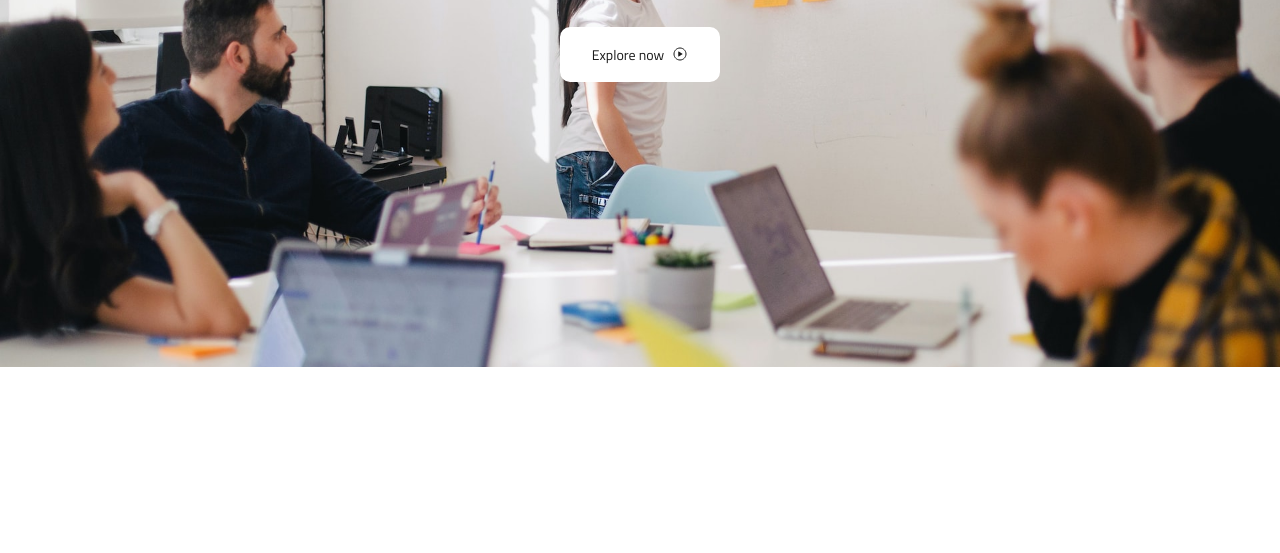
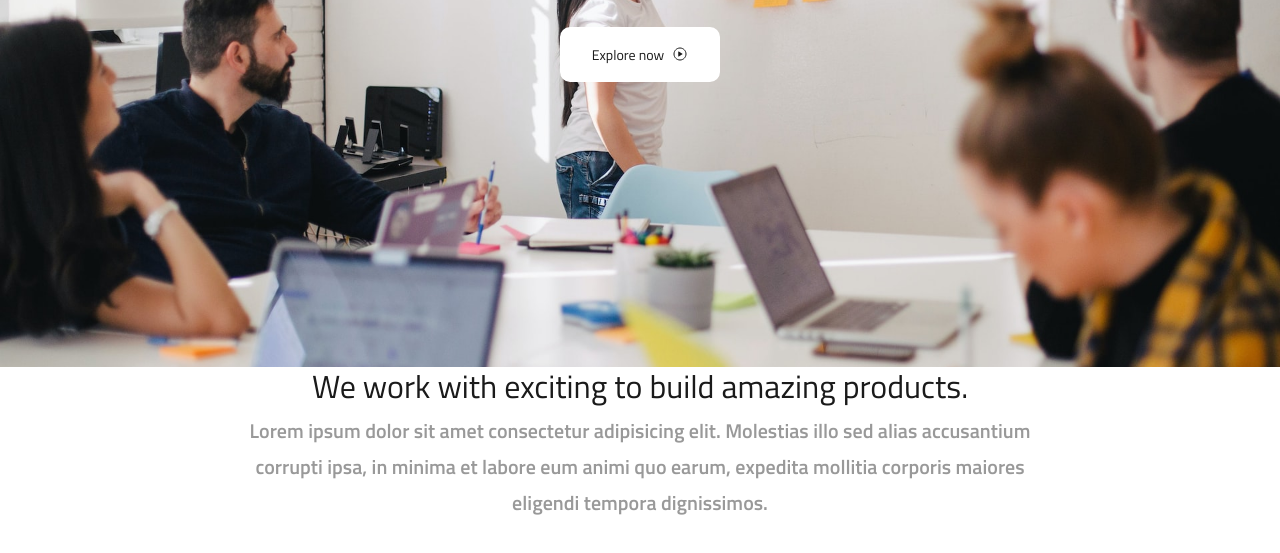
Before and after one commit to ronytacodev/landing-page_Smart_Agency, a plain HTML site: page index.html in a window 1280 px wide. Shown: the part 539-1092 px from the top of the page. Before the commit the page ends 906 px from the top, so only its background shows below. Drawn offline with nearby package versions, Linux system fonts and the light colour scheme.

Commit message:
iniciando la sección PORTFOLIO

```diff
--- a/css/style.css
+++ b/css/style.css
@@ -10,7 +10,7 @@ h1 {
 
 p {
     font-size: 20px;
-    color: #b1a538;
+    color: #999;
     line-height: 1.8;
     margin-bottom: 0;
     font-weight: 600;
--- a/index.html
+++ b/index.html
@@ -20,7 +20,7 @@
 </head>
 
 <body>
-    <!-- SECCION NAVBAR -->
+    <!-- INICIO SECCION NAVBAR -->
     <nav class="navbar navbar-expand-lg">
         <div class="container">
             <a class="navbar-brand" href="#"><img src="./images/logo_smart.png" class="logo-brand" alt="logo"></a>
@@ -55,7 +55,9 @@
         </div>
     </nav>
 
-    <!-- SECCION HERO -->
+    <!-- FIN SECCION NAVBAR -->
+
+    <!-- INICIO SECCION HERO -->
     <section id="hero">
         <div class="container">
             <div class="content-center topmargin-lg">
@@ -68,6 +70,22 @@
         </div>
 
     </section>
+
+    <!-- FIN SECCION HERO -->
+
+    <!-- INICIO SECCION PORTFOLIO -->
+    <section id="portfolio">
+        <div class="container-fluid">
+            <div class="content-center">
+                <h2>We work with exciting to build amazing products.</h2>
+                <p>Lorem ipsum dolor sit amet consectetur adipisicing elit. Molestias illo sed alias accusantium
+                    corrupti ipsa, in minima et labore eum animi quo earum, expedita mollitia corporis maiores eligendi
+                    tempora dignissimos.</p>
+            </div>
+        </div>
+    </section>
+
+    <!-- FIN SECCION PORTFOLIO -->
 
 
 
```
